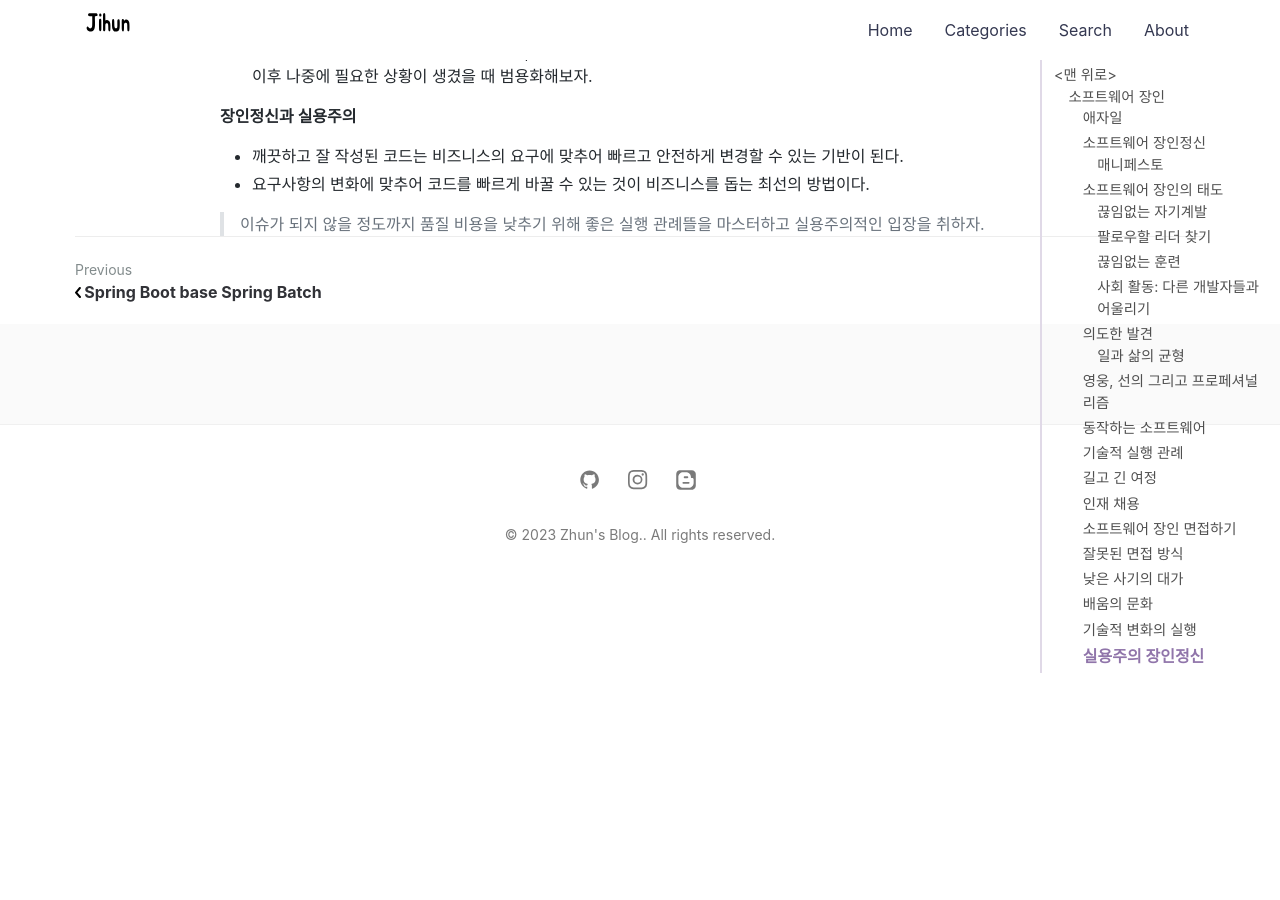
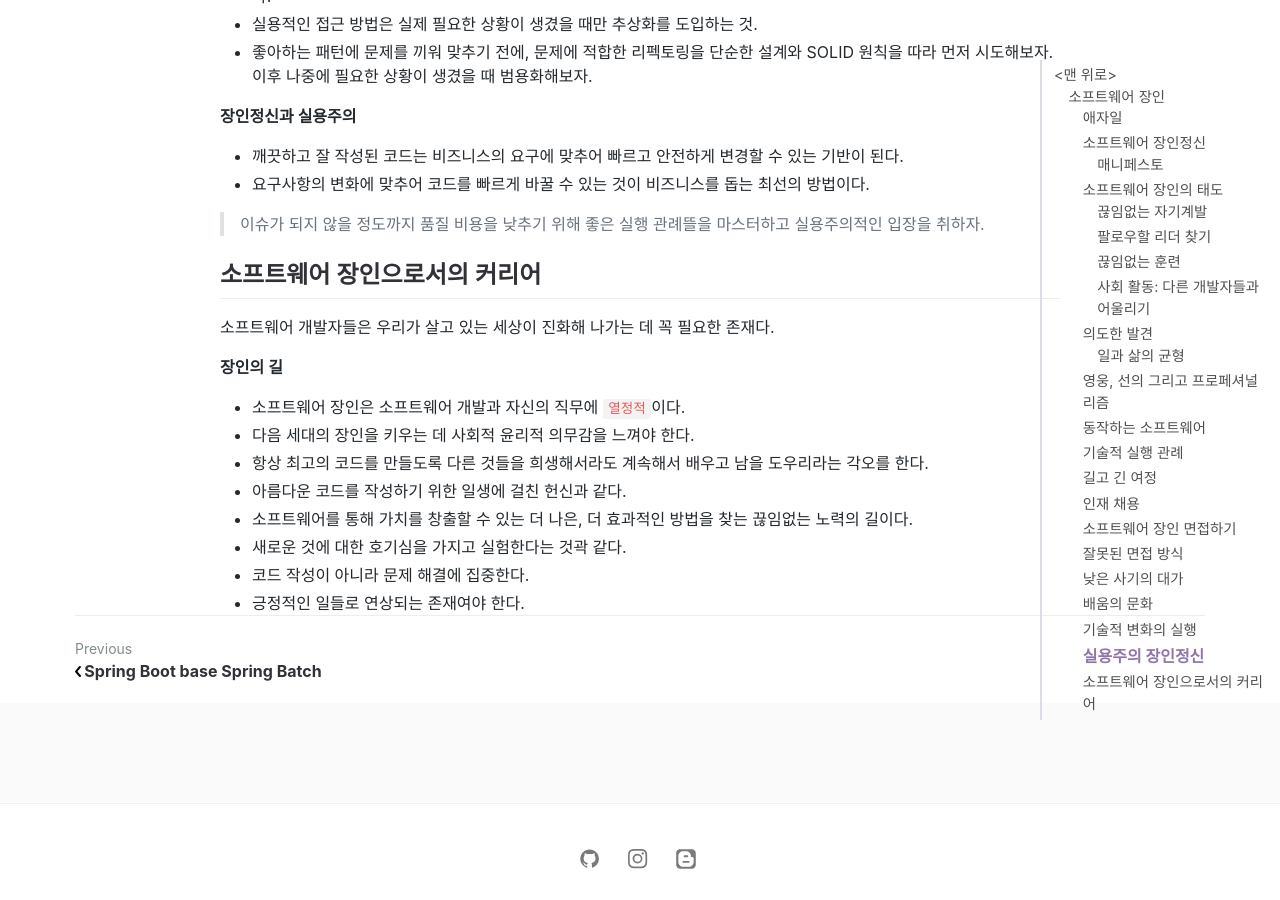
Before and after one commit to jihunparkme/jihunparkme.github.io, a Jekyll site: the page built from _posts/2023-02-01-a-software-master.md, in a window 1280 px wide and 900 px high, scrolled down 16605 px. Built offline with Jekyll 4.4.1, drawn with Linux system fonts in a browser that asks for light colours; nearby versions of some CDN libraries; comment, search, counter and statistics services are not loaded.

Commit message:
[software master] 장인의 길

```diff
--- a/_posts/2023-02-01-a-software-master.md
+++ b/_posts/2023-02-01-a-software-master.md
@@ -669,3 +669,18 @@ Kent Back / J.B Rainsberger
 - 요구사항의 변화에 맞추어 코드를 빠르게 바꿀 수 있는 것이 비즈니스를 돕는 최선의 방법이다.
 
 > 이슈가 되지 않을 정도까지 품질 비용을 낮추기 위해 좋은 실행 관례뜰을 마스터하고 실용주의적인 입장을 취하자.
+
+## 소프트웨어 장인으로서의 커리어
+
+소프트웨어 개발자들은 우리가 살고 있는 세상이 진화해 나가는 데 꼭 필요한 존재다.
+
+**장인의 길**
+
+- 소프트웨어 장인은 소프트웨어 개발과 자신의 직무에 `열정적`이다.
+- 다음 세대의 장인을 키우는 데 사회적 윤리적 의무감을 느껴야 한다.
+- 항상 최고의 코드를 만들도록 다른 것들을 희생해서라도 계속해서 배우고 남을 도우리라는 각오를 한다.
+- 아름다운 코드를 작성하기 위한 일생에 걸친 헌신과 같다.
+- 소프트웨어를 통해 가치를 창출할 수 있는 더 나은, 더 효과적인 방법을 찾는 끊임없는 노력의 길이다.
+- 새로운 것에 대한 호기심을 가지고 실험한다는 것곽 같다.
+- 코드 작성이 아니라 문제 해결에 집중한다.
+- 긍정적인 일들로 연상되는 존재여야 한다.
```
